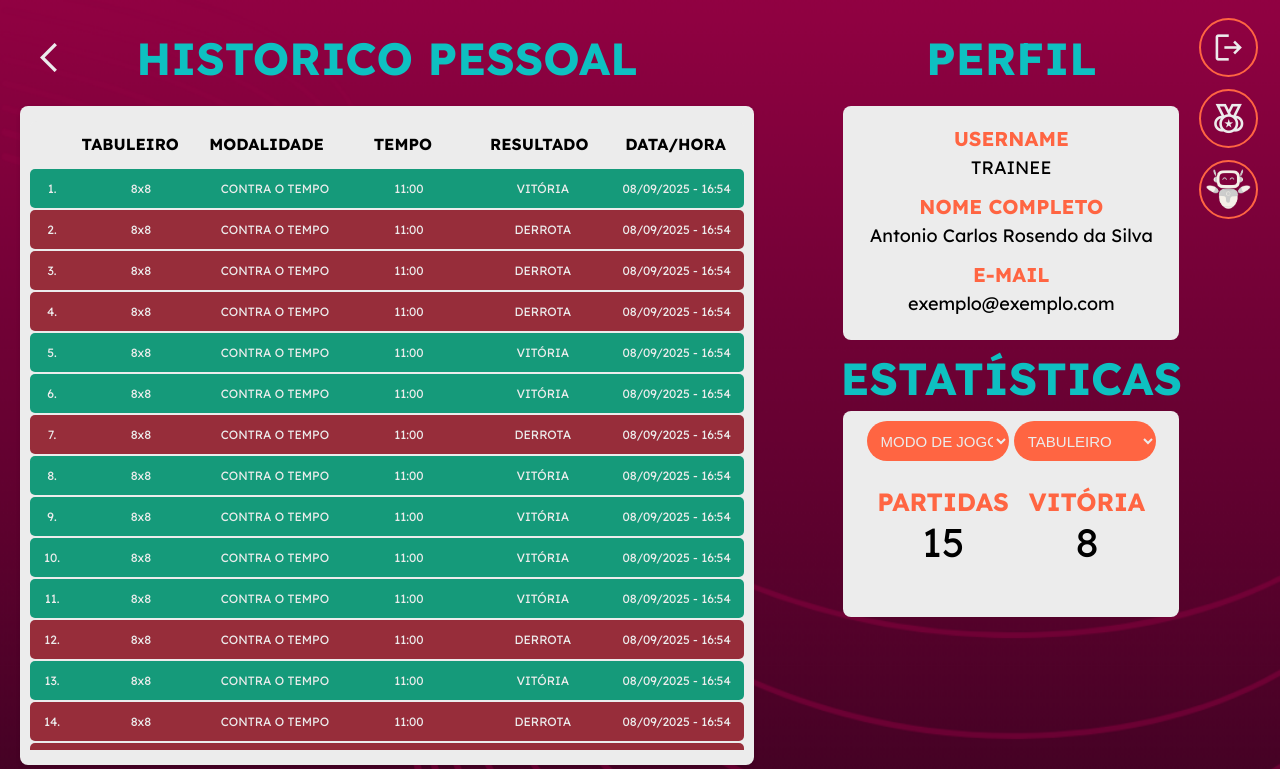
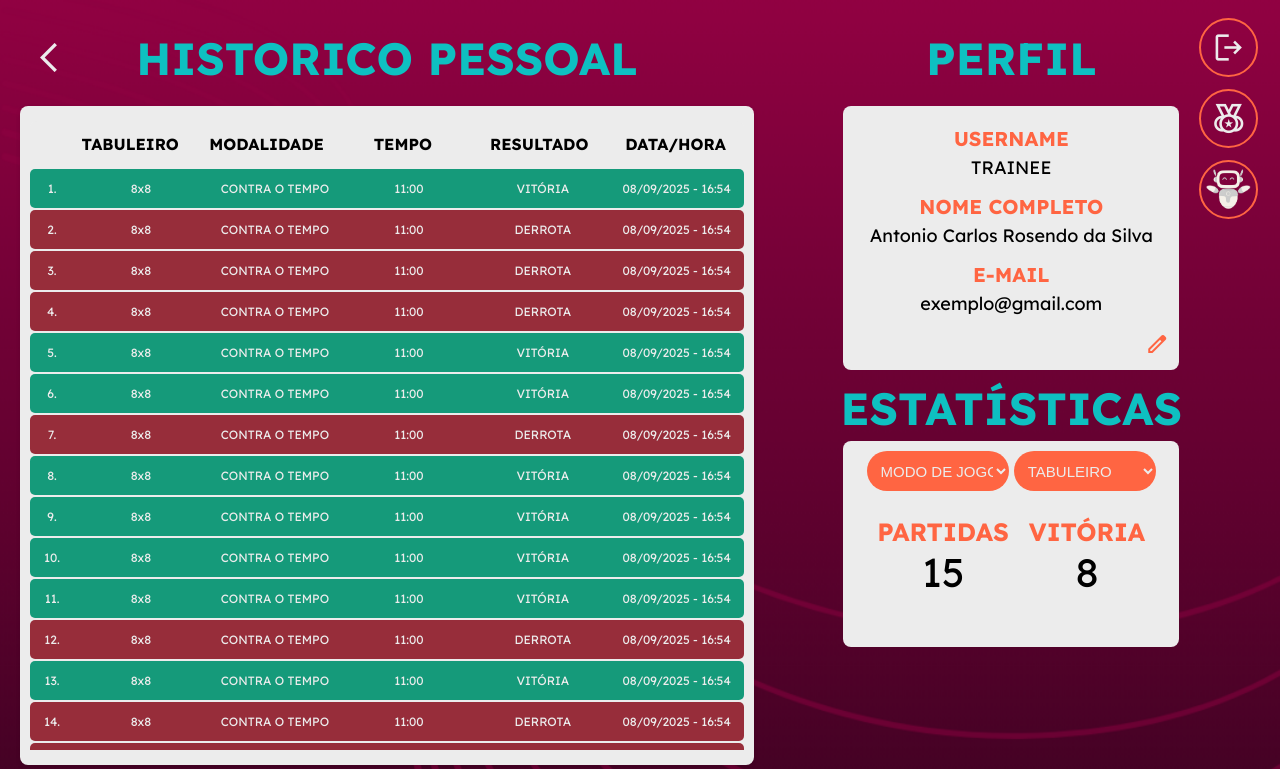
Before and after one commit to toassa/code-match, a PHP site: page /public/perfil.html in a window 1280 px wide. Shown: the top 769 px of the page. Run offline with PHP 8.4, Linux system fonts and the light colour scheme.

Commit message:
Adicao da edicao de perfil

```diff
--- a/css/perfil.css
+++ b/css/perfil.css
@@ -47,11 +47,15 @@
 }
 
 .personal-info {
+    position: relative;
     width: 80%;
     margin: auto;
     background-color: var(--light-gray);
     border-radius: 8px;
-    padding: 10px;
+    display: flex;
+    flex-direction: column;
+    align-items: center;
+    padding: 10px 10px 40px 10px;
 }
 
 .div-estatistica h2{
@@ -228,3 +232,17 @@
 .resultado-derrota {
     background-color: var(--red-defeat);
 }
+
+.edit-icon {
+    position: absolute;
+    bottom: 10px;
+    right: 10px;
+    z-index: 10;
+    color: var(--orange);
+}
+
+.personal-info .title,
+.personal-info .content {
+    text-align: center;
+    width: 100%;
+}
--- /dev/null
+++ b/js/perfil.js
@@ -0,0 +1,71 @@
+document.addEventListener('DOMContentLoaded', () => {
+    // 1. Elementos essenciais (MUITO IMPORTANTE!)
+    const editButton = document.getElementById('edit-button');
+
+    // As duas divisões principais
+    const viewMode = document.getElementById('view-mode');
+    const editMode = document.getElementById('edit-mode');
+
+    // Botão de Cancelar
+    const cancelButton = document.getElementById('cancel-button');
+
+    // NOVO: Seleciona a DIV de estatísticas para escondê-la
+    const statsBox = document.querySelector('.div-estatistica');
+
+    // Lista de campos que serão apenas leitura (adicione os IDs corretos dos inputs)
+    const readOnlyFields = [
+        document.getElementById('edit-username'),
+        document.getElementById('edit-data-nascimento'),
+        document.getElementById('edit-cpf')
+    ];
+
+    // --- FUNÇÃO PRINCIPAL DE ALTERNÂNCIA ---
+    function toggleEditMode() {
+        if (viewMode.style.display !== 'none') {
+            // Mudar para o modo de EDIÇÃO
+            viewMode.style.display = 'none';
+            editMode.style.display = 'block';
+
+            // AÇÃO: Esconde a caixa de estatísticas
+            if (statsBox) {
+                statsBox.style.display = 'none';
+            }
+
+            // Aplica a regra de Read-Only
+            readOnlyFields.forEach(field => {
+                if (field) {
+                    field.setAttribute('readonly', 'readonly');
+                    field.classList.add('read-only-field');
+                }
+            });
+
+        } else {
+            // Mudar para o modo de VISUALIZAÇÃO
+            editMode.style.display = 'none';
+            viewMode.style.display = 'block';
+
+            // AÇÃO: Mostra a caixa de estatísticas novamente
+            if (statsBox) {
+                statsBox.style.display = 'block';
+            }
+        }
+    }
+
+    // --- EVENT LISTENERS ---
+
+    // 1. Ao clicar no LÁPIS (iniciar a edição)
+    if (editButton) {
+        editButton.addEventListener('click', (e) => {
+            e.preventDefault();
+            toggleEditMode();
+        });
+    }
+
+    // 2. Ao clicar em CANCELAR (voltar para a visualização)
+    if (cancelButton) {
+        cancelButton.addEventListener('click', (e) => {
+            e.preventDefault();
+            toggleEditMode();
+        });
+    }
+});
--- a/public/perfil.html
+++ b/public/perfil.html
@@ -163,12 +163,46 @@
             <div class="div-info-perfil">
                 <h2>PERFIL</h2>
                 <div class="personal-info">
-                    <p class="title">USERNAME</p>
-                    <p class="content">TRAINEE</p>
-                    <p class="title">NOME COMPLETO</p>
-                    <p class="content">Antonio Carlos Rosendo da Silva</p>
-                    <p class="title">E-MAIL</p>
-                    <p class="content">exemplo@exemplo.com</p>
+                    <div id="view-mode">
+                        <p class="title">USERNAME</p>
+                        <p class="content">TRAINEE</p>
+                        <p class="title">NOME COMPLETO</p>
+                        <p class="content">Antonio Carlos Rosendo da Silva</p>
+                        <p class="title">E-MAIL</p>
+                        <p class="content">exemplo@gmail.com</p>
+                        <a href="#" id="edit-button" class="edit-icon" title="Editar">
+                            <span class="material-symbols-outlined">edit</span>
+                        </a>
+                    </div>
+
+                    <form id="edit-mode" style="display: none;">
+                        <p class="title">USERNAME</p>
+                        <p class="content">TRAINEE</p>
+
+                        <p class="title">NOME COMPLETO</p>
+                        <input type="text" id="edit-nome" value="Antonio Carlos Rosendo da Silva">
+
+                        <p class="title">E-MAIL</p>
+                        <input type="email" id="edit-email" value="exemplo@gmail.com">
+
+                        <p class="title">SENHA</p>
+                        <input type="password" id="edit-senha" value="12345678">
+
+                        <p class="title">TELEFONE</p>
+                        <input type="number" id="edit-telefone" value="1191234-5678">
+
+                        <p class="title">DATA DE NASCIMENTO</p>
+                        <p class="content">01/01/2000</p>
+
+                        <p class="title">CPF</p>
+                        <p class="content">000.000.000-00</p>
+
+                        <div class="standart-btn-position">
+                            <button type="button" id="cancel-button" class="form-items-gray">Cancelar</button>
+                            <button type="submit" id="save-button" class="form-items-orange">Salvar</button>
+                        </div>
+                    </form>
+
                 </div>
                 <div class="div-estatistica">
                     <h2>ESTATÍSTICAS</h2>
@@ -216,9 +250,6 @@
             <img src="../img/robito_branco.png" alt="">
         </a>
     </div>
-    <!-- <section class="index-logo">
-        <img src="../img/robito_inclinado.png" alt="Robô verde água mascote do jogo CodeMatch">
-    </section> -->
+    <script src="../js/perfil.js"></script>
 </body>
-
 </html>
```
Also changed, not shown: js/validation.js (renamed from public/js/validation.js).
